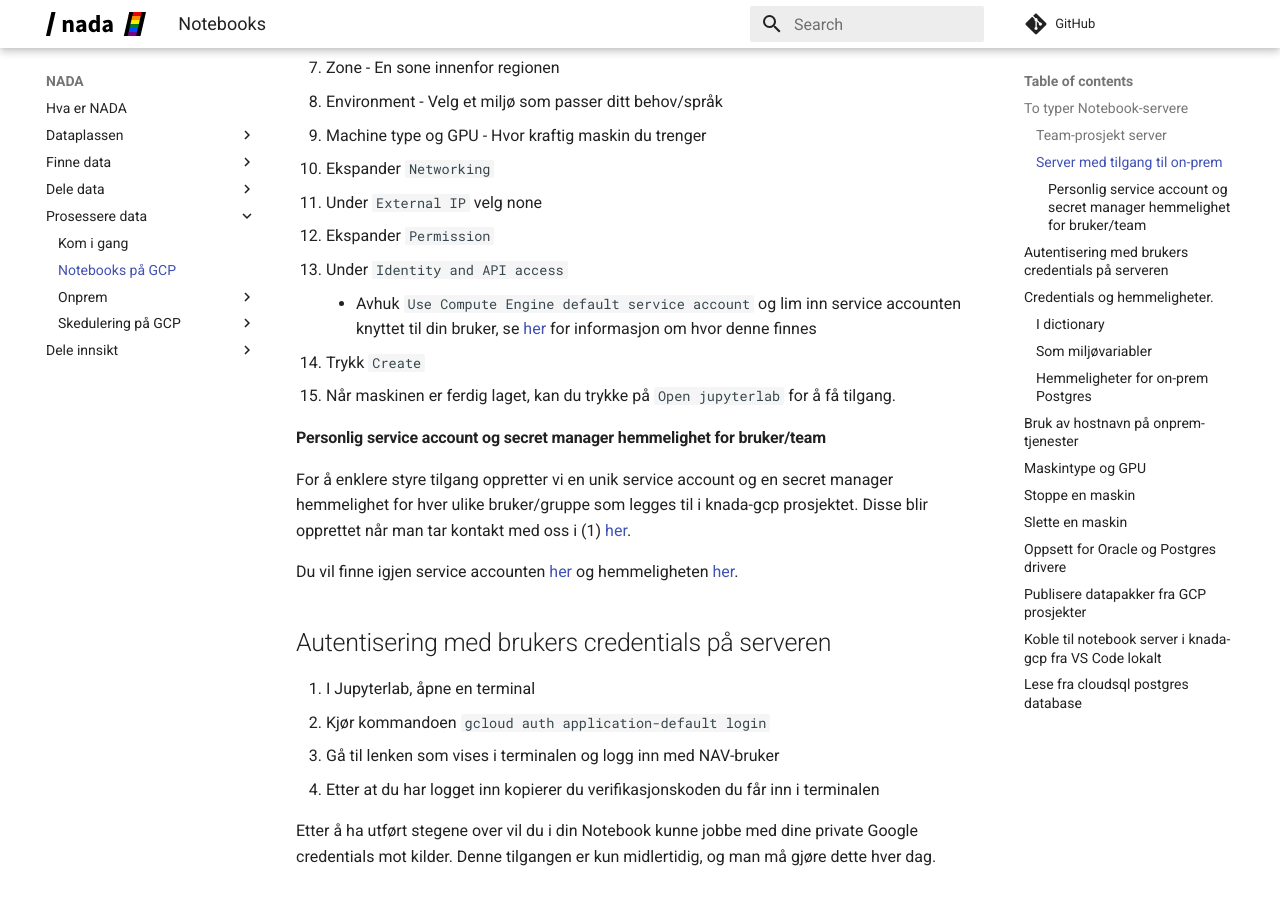
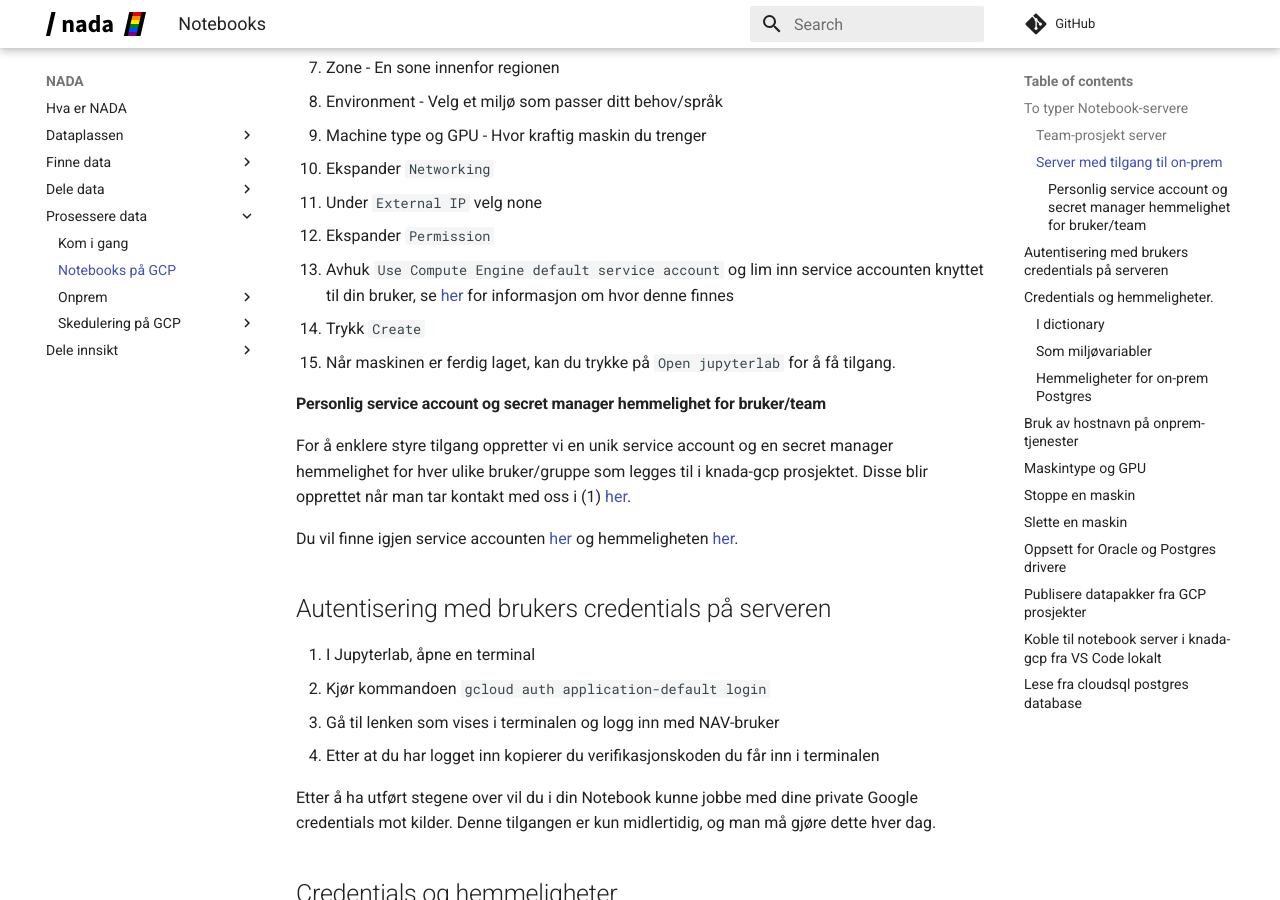
Before and after one commit to navikt/nada, an MkDocs documentation site: the page built from docs/prosessere-data/notebooks.md, in a window 1280 px wide and 900 px high, scrolled down 1396 px. Built offline with MkDocs 1.6.1 and Material for MkDocs 9.7.7, drawn with Linux system fonts in a browser that asks for light colours; comment, search, counter and statistics services are not loaded.

```diff
--- a/docs/prosessere-data/notebooks.md
+++ b/docs/prosessere-data/notebooks.md
@@ -49,8 +49,7 @@ Notebook server i GCP har ikke tilgang til følgende tjenester:
 5. Ekspander `Networking`
    - Under `External IP` velg none
 6. Ekspander `Permission`
-   - Under `Identity and API access`
-      - Avhuk `Use Compute Engine default service account` og lim inn service accounten knyttet til din bruker, se [her](#personlig-service-account-og-secret-manager-hemmelighet-for-brukerteam) for informasjon om hvor denne finnes
+   - Avhuk `Use Compute Engine default service account` og lim inn service accounten knyttet til din bruker, se [her](#personlig-service-account-og-secret-manager-hemmelighet-for-brukerteam) for informasjon om hvor denne finnes
 7. Trykk `Create`
 8. Når maskinen er ferdig laget, kan du trykke på `Open jupyterlab` for å få tilgang.
 
```
